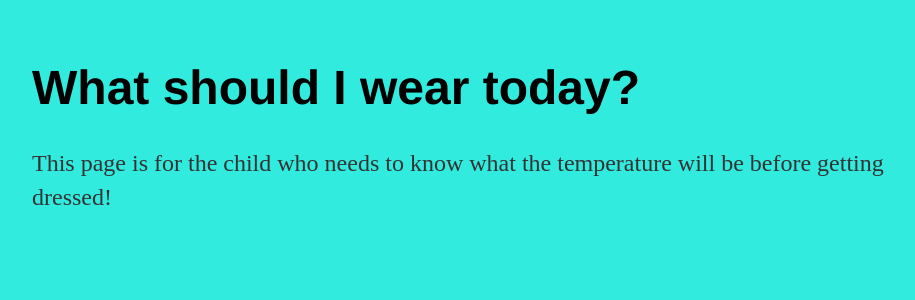
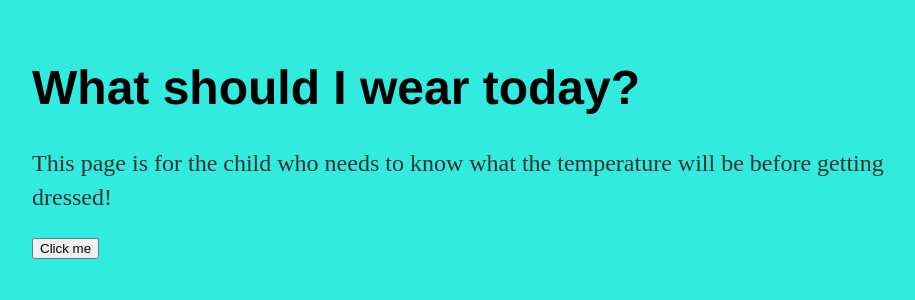
Before and after one commit to earlycorby/earlycorby.github.io, a Jekyll site: the page challenge/WeatherPage.html, which Jekyll copies as it is, in a window 1280 px wide. Shown: the top 300 px of the page, without its empty margins (160-1075 px from the left). Built offline with Jekyll 4.4.1, drawn with Linux system fonts in a browser that asks for light colours.

Commit message:
Update WeatherPage.html

```diff
--- a/challenge/WeatherPage.html
+++ b/challenge/WeatherPage.html
@@ -10,6 +10,7 @@
 <body>
     <h1>What should I wear today?</h1>
     <p>This page is for the child who needs to know what the temperature will be before getting dressed!</p>
+    <button type="button" onclick="getWeather()">Click me</button>
     <p id="demo"></p>
 
 </body>
```
